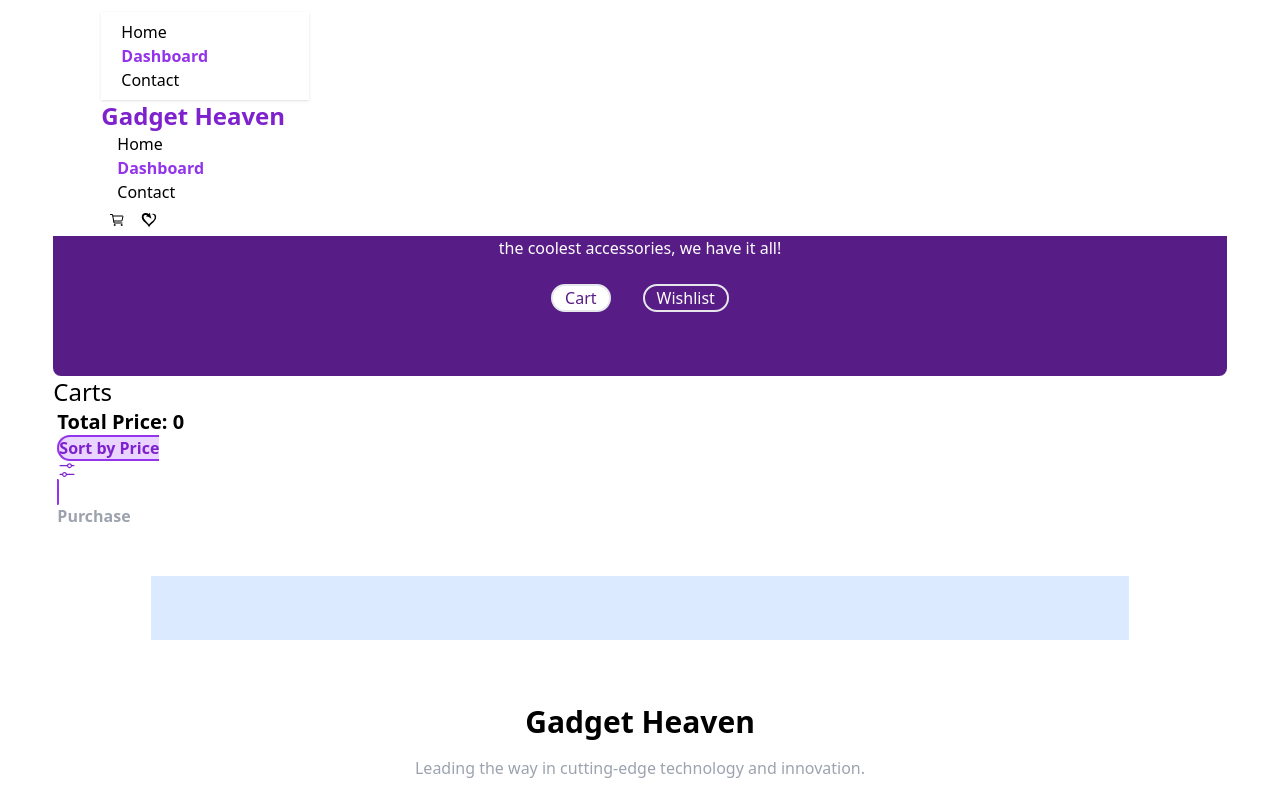
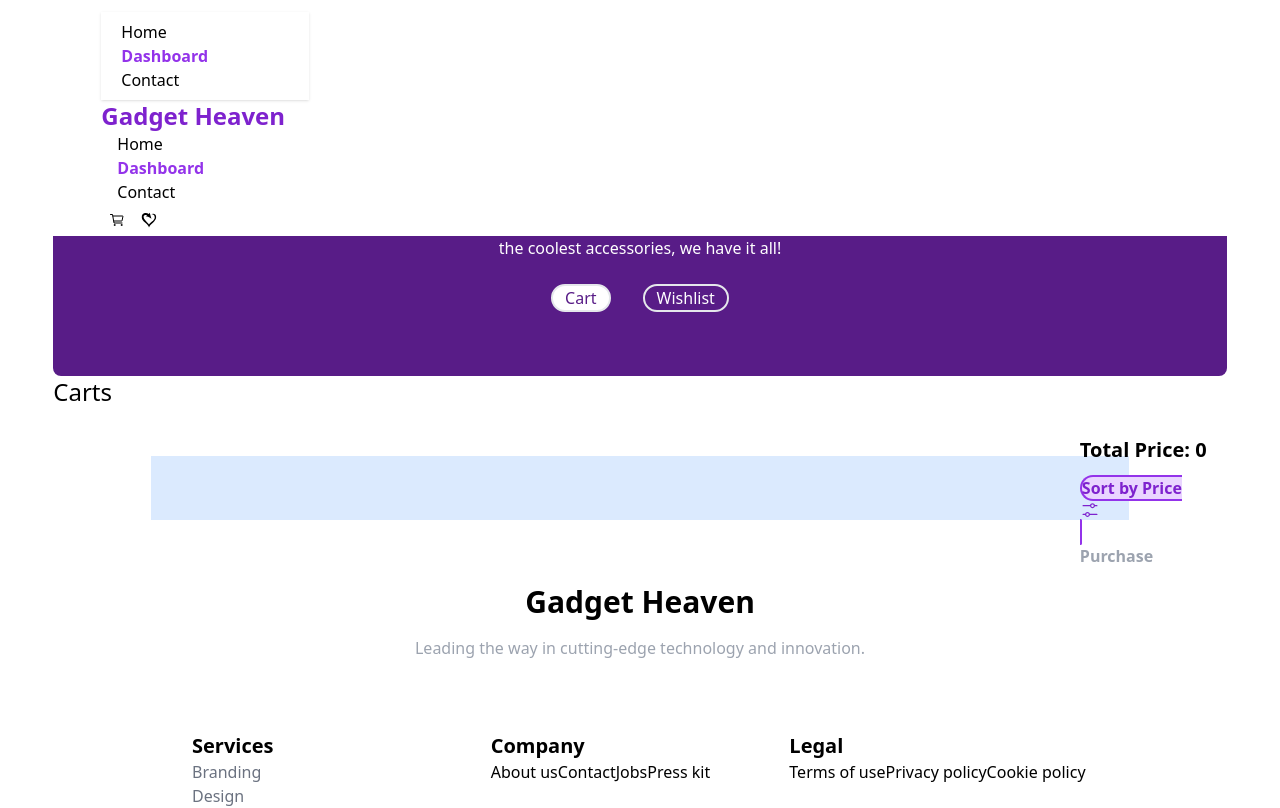
Before and after one commit to abu-tahir-sk/gadget-heaven, a React (Vite) app: page /dashboard/carts in a window 1280 px wide. Shown: the top 808 px of the page. Built offline with nearby package versions, Linux system fonts and the light colour scheme.

Commit message:
sort by price menu bar

```diff
--- a/src/components/CartsLists/CartsLists.jsx
+++ b/src/components/CartsLists/CartsLists.jsx
@@ -7,9 +7,13 @@ import favicon from "../../assets/Group.png";
 
 import Modal from "react-modal";
 import { TabTitle } from "../../utilites/gadgetTitle";
+import { CgMenuGridO } from "react-icons/cg";
+import { GoGitPullRequestClosed } from "react-icons/go";
 
 const CartsLists = () => {
   TabTitle("Carts Lists - Gadgetes Heaven");
+
+  const [opens , setOpens] = useState(false)
 
   const [modalIsOpen, setIsOpen] = useState(false);
 
@@ -67,22 +71,30 @@ const CartsLists = () => {
 
   return (
     <>
-      <div className="navbar ">
+      <div className="navbar relative">
         <div className="flex-1">
           <Link href="/" className="btn btn-ghost text-2xl">
             Carts
           </Link>
         </div>
-        <div className="flex-none">
-          <ul className="menu menu-horizontal px-1 gap-4 items-center">
+     <div className="md:hidden text-2xl" onClick={() => setOpens(!opens)}>
+      {
+        opens === true ? <GoGitPullRequestClosed />
+        :
+        <CgMenuGridO ></CgMenuGridO >
+      }
+
+     </div>
+        <div className={`md:flex absolute top-12 right-4 ${opens ? "bg-purple-100 px-3 rounded-lg py-2" : 'hidden'}`}>
+          <ul className="md:menu md:menu-horizontal px-1 gap-4 items-center ">
             <li>
-              <h3 className="rounded-full font-bold text-xl">
+              <h3 className="my-3 rounded-full font-bold text-xl">
                 Total Price: {formattedTotal}
               </h3>
             </li>
             <li>
               <NavLink
-                className="btn border-2 border-purple-600 bg-purple-200 font-bold rounded-full text-purple-700 hover:bg-purple-600 hover:text-white"
+                className="btn border-2 border-purple-600 bg-purple-200 font-bold rounded-full text-purple-700 hover:bg-purple-600 hover:text-white mb-3"
                 onClick={() => handleSort("price")}
               >
                 Sort by Price
```
